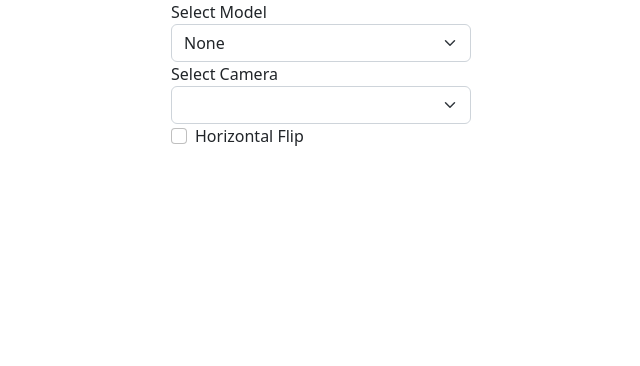
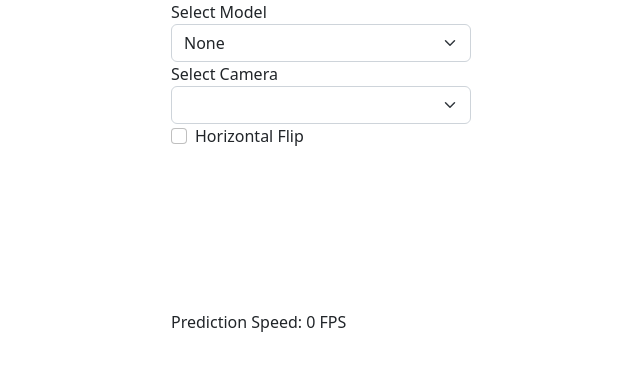
Before and after one commit to juhonamnam/my-ai-experience, a React (Create React App) app: page / in a window 1280 px wide. Shown: the top 366 px of the page, without its empty margins (319-959 px from the left). Built offline with nearby package versions, Linux system fonts and the light colour scheme.

Commit message:
Show Prediction Speed

```diff
--- a/src/App.tsx
+++ b/src/App.tsx
@@ -32,7 +32,6 @@ const renderModel: { [key in ModelType]: ReactNode } = {
   [ModelType.MobileNetV3Large]: <MobileNetV3Large />,
   [ModelType.MobileNetV3Small]: <MobileNetV3Small />,
   [ModelType.SSDLiteMobileNetV2]: <SSDLiteMobileNetV2 />,
-  // [ModelType.ObjectDetection]: <ObjectDetection />,
   // [ModelType.PoseDetection]: <PoseDetection />,
   // [ModelType.HandPoseDetection]: <HandPoseDetection />,
   // [ModelType.BodySegmentation]: <BodySegmentation />,
@@ -58,12 +57,13 @@ function App() {
             </option>
           ))}
         </select>
-        <div style={{ position: "relative" }}>
-          <Cam.CamWrapper>
+        <Cam.CamWrapper>
+          <div className="position-relative">
             <Cam.Cam />
             {renderModel[modelType]}
-          </Cam.CamWrapper>
-        </div>
+          </div>
+          <Cam.CamPredictionSpeed />
+        </Cam.CamWrapper>
       </div>
     </div>
   );
--- a/src/components/Cam.tsx
+++ b/src/components/Cam.tsx
@@ -8,45 +8,49 @@ import {
   useState,
 } from "react";
 
-type CamDataProcess = (input: HTMLVideoElement) => Promise<void>;
-type SetCamDataProcess = (input: CamDataProcess) => void;
-type ClearCamDataProcess = () => void;
+type CamDataHandler = (input: HTMLVideoElement) => Promise<void>;
+type SetCamDataHandler = (cameraHandler: CamDataHandler) => void;
+type Clear = () => void;
 
 const CamContext = createContext<{
   flipRef: MutableRefObject<boolean>;
-  camDataProcessRef: MutableRefObject<CamDataProcess | null>;
-  setCamDataProcess: SetCamDataProcess;
-  clear: ClearCamDataProcess;
+  camDataHandlerRef: MutableRefObject<CamDataHandler | null>;
+  setCamDataHandler: SetCamDataHandler;
+  clear: Clear;
+  predictCountRef: MutableRefObject<number>;
 }>({
   flipRef: { current: false },
-  camDataProcessRef: { current: null },
-  setCamDataProcess: () => {},
+  camDataHandlerRef: { current: null },
+  setCamDataHandler: () => {},
   clear: () => {},
+  predictCountRef: { current: 0 },
 });
 
 export const useCamData = () => {
-  const { setCamDataProcess, clear, flipRef } = useContext(CamContext);
-  return { setCamDataProcess, clear, flipRef };
+  const { setCamDataHandler, clear, flipRef } = useContext(CamContext);
+  return { setCamDataHandler, clear, flipRef };
 };
 
 export const CamWrapper = ({ children }: PropsWithChildren) => {
-  const camDataProcessRef = useRef<CamDataProcess | null>(null);
+  const camDataHandlerRef = useRef<CamDataHandler | null>(null);
+  const predictCountRef = useRef(0);
   const flipRef = useRef(false);
-  const setCamDataProcess: SetCamDataProcess = (p) => {
-    camDataProcessRef.current = p;
+  const setCamDataHandler: SetCamDataHandler = (p) => {
+    camDataHandlerRef.current = p;
   };
 
-  const clear: ClearCamDataProcess = () => {
-    camDataProcessRef.current = null;
+  const clear: Clear = () => {
+    camDataHandlerRef.current = null;
   };
 
   return (
     <CamContext.Provider
       value={{
         flipRef,
-        camDataProcessRef,
-        setCamDataProcess,
+        camDataHandlerRef,
+        setCamDataHandler,
         clear,
+        predictCountRef,
       }}
     >
       {children}
@@ -57,8 +61,8 @@ export const CamWrapper = ({ children }: PropsWithChildren) => {
 export const Cam = () => {
   const videoRef = useRef<HTMLVideoElement>(null);
   const cancelRef = useRef(false);
-  const requestRef = useRef(0);
-  const { camDataProcessRef, flipRef } = useContext(CamContext);
+  const { camDataHandlerRef, flipRef, predictCountRef } =
+    useContext(CamContext);
   const [devices, setDevices] = useState<{ label: string; value: string }[]>(
     [],
   );
@@ -86,20 +90,26 @@ export const Cam = () => {
 
     cancelRef.current = false;
 
-    const process = async () => {
+    let frameId = 0;
+
+    const handle = async () => {
       if (cancelRef.current) return;
-      if (videoRef.current && camDataProcessRef?.current)
-        await camDataProcessRef.current(videoRef.current);
+      if (videoRef.current && camDataHandlerRef?.current) {
+        await camDataHandlerRef.current(videoRef.current);
+        predictCountRef.current++;
+      } else {
+        predictCountRef.current = 0;
+      }
 
-      requestRef.current = requestAnimationFrame(process);
+      frameId = requestAnimationFrame(handle);
     };
-    requestRef.current = requestAnimationFrame(process);
+    frameId = requestAnimationFrame(handle);
 
     return () => {
       cancelRef.current = true;
-      cancelAnimationFrame(requestRef.current);
+      cancelAnimationFrame(frameId);
     };
-  }, [camDataProcessRef]);
+  }, [camDataHandlerRef, predictCountRef]);
 
   return (
     <>
@@ -145,6 +155,24 @@ export const Cam = () => {
   );
 };
 
-const exportDefault = { useCamData, CamWrapper, Cam };
+export const CamPredictionSpeed = () => {
+  const [fps, setFps] = useState(0);
+  const { predictCountRef } = useContext(CamContext);
+
+  useEffect(() => {
+    const interval = setInterval(() => {
+      setFps(predictCountRef.current);
+      predictCountRef.current = 0;
+    }, 1000);
+
+    return () => {
+      clearInterval(interval);
+    };
+  }, [predictCountRef]);
+
+  return <div className="mt-1">Prediction Speed: {fps} FPS</div>;
+};
+
+const exportDefault = { useCamData, CamWrapper, Cam, CamPredictionSpeed };
 
 export default exportDefault;
--- a/src/components/models/MobileNetV1.tsx
+++ b/src/components/models/MobileNetV1.tsx
@@ -11,7 +11,7 @@ const IMAGE_SIZE = [224, 224] as const;
 const TOPK = 3;
 
 export const MobileNetV1 = () => {
-  const { setCamDataProcess, clear } = useCamData();
+  const { setCamDataHandler, clear } = useCamData();
   const { setLoading } = useLoading();
   const [predictions, setPredictions] = useState<
     {
@@ -71,7 +71,7 @@ export const MobileNetV1 = () => {
     setLoading(true);
     const loadModel = loadGraphModel(MODEL_URL)
       .then((model) => {
-        setCamDataProcess((camData) => predict(model, camData));
+        setCamDataHandler((camData) => predict(model, camData));
         logger("Loading Finished");
         setLoading(false);
         return model;
@@ -87,7 +87,7 @@ export const MobileNetV1 = () => {
         clear();
       });
     };
-  }, [setCamDataProcess, clear, setLoading]);
+  }, [setCamDataHandler, clear, setLoading]);
 
   return (
     <>
--- a/src/components/models/MobileNetV2.tsx
+++ b/src/components/models/MobileNetV2.tsx
@@ -11,7 +11,7 @@ const IMAGE_SIZE = [224, 224] as const;
 const TOPK = 3;
 
 export const MobileNetV2 = () => {
-  const { setCamDataProcess, clear } = useCamData();
+  const { setCamDataHandler, clear } = useCamData();
   const { setLoading } = useLoading();
   const [predictions, setPredictions] = useState<
     {
@@ -71,7 +71,7 @@ export const MobileNetV2 = () => {
     setLoading(true);
     const loadModel = loadGraphModel(MODEL_URL)
       .then((model) => {
-        setCamDataProcess((camData) => predict(model, camData));
+        setCamDataHandler((camData) => predict(model, camData));
         logger("Loading Finished");
         setLoading(false);
         return model;
@@ -87,7 +87,7 @@ export const MobileNetV2 = () => {
         clear();
       });
     };
-  }, [setCamDataProcess, clear, setLoading]);
+  }, [setCamDataHandler, clear, setLoading]);
 
   return (
     <>
--- a/src/components/models/MobileNetV3Large.tsx
+++ b/src/components/models/MobileNetV3Large.tsx
@@ -11,7 +11,7 @@ const IMAGE_SIZE = [224, 224] as const;
 const TOPK = 3;
 
 export const MobileNetV3Large = () => {
-  const { setCamDataProcess, clear } = useCamData();
+  const { setCamDataHandler, clear } = useCamData();
   const { setLoading } = useLoading();
   const [predictions, setPredictions] = useState<
     {
@@ -71,7 +71,7 @@ export const MobileNetV3Large = () => {
     setLoading(true);
     const loadModel = loadGraphModel(MODEL_URL)
       .then((model) => {
-        setCamDataProcess((camData) => predict(model, camData));
+        setCamDataHandler((camData) => predict(model, camData));
         logger("Loading Finished");
         setLoading(false);
         return model;
@@ -87,7 +87,7 @@ export const MobileNetV3Large = () => {
         clear();
       });
     };
-  }, [setCamDataProcess, clear, setLoading]);
+  }, [setCamDataHandler, clear, setLoading]);
 
   return (
     <>
--- a/src/components/models/MobileNetV3Small.tsx
+++ b/src/components/models/MobileNetV3Small.tsx
@@ -11,7 +11,7 @@ const IMAGE_SIZE = [224, 224] as const;
 const TOPK = 3;
 
 export const MobileNetV3Small = () => {
-  const { setCamDataProcess, clear } = useCamData();
+  const { setCamDataHandler, clear } = useCamData();
   const { setLoading } = useLoading();
   const [predictions, setPredictions] = useState<
     {
@@ -71,7 +71,7 @@ export const MobileNetV3Small = () => {
     setLoading(true);
     const loadModel = loadGraphModel(MODEL_URL)
       .then((model) => {
-        setCamDataProcess((camData) => predict(model, camData));
+        setCamDataHandler((camData) => predict(model, camData));
         logger("Loading Finished");
         setLoading(false);
         return model;
@@ -87,7 +87,7 @@ export const MobileNetV3Small = () => {
         clear();
       });
     };
-  }, [setCamDataProcess, clear, setLoading]);
+  }, [setCamDataHandler, clear, setLoading]);
 
   return (
     <>
--- a/src/components/models/SSDLiteMobileNetV2.tsx
+++ b/src/components/models/SSDLiteMobileNetV2.tsx
@@ -16,7 +16,7 @@ const COLOR = "red";
 const FONT = "18px Arial";
 
 export const SSDLiteMobileNetV2 = () => {
-  const { setCamDataProcess, clear, flipRef } = useCamData();
+  const { setCamDataHandler, clear, flipRef } = useCamData();
   const { setLoading } = useLoading();
   const canvasRef = useRef<HTMLCanvasElement>(null);
 
@@ -129,7 +129,7 @@ export const SSDLiteMobileNetV2 = () => {
     setLoading(true);
     const loadModel = loadGraphModel(MODEL_URL)
       .then((model) => {
-        setCamDataProcess((camData) => predict(model, camData));
+        setCamDataHandler((camData) => predict(model, camData));
         logger("Loading Finished");
         setLoading(false);
         return model;
@@ -145,17 +145,7 @@ export const SSDLiteMobileNetV2 = () => {
         clear();
       });
     };
-  }, [setCamDataProcess, clear, setLoading, predict]);
+  }, [setCamDataHandler, clear, setLoading, predict]);
 
-  return (
-    <canvas
-      ref={canvasRef}
-      style={{
-        position: "absolute",
-        width: "100%",
-        left: 0,
-        right: 0,
-      }}
-    />
-  );
+  return <canvas className="position-absolute end-0" ref={canvasRef} />;
 };
```
